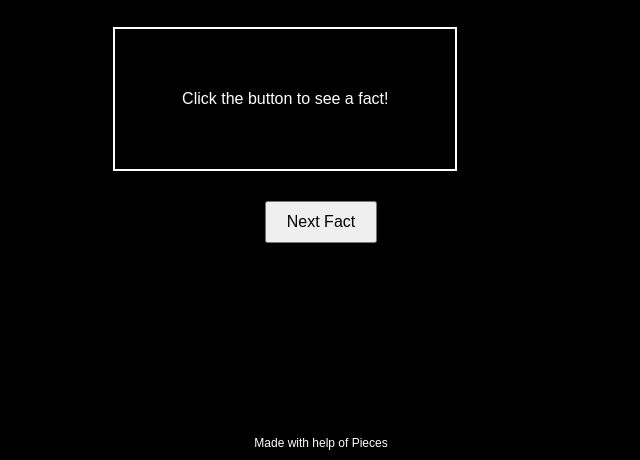
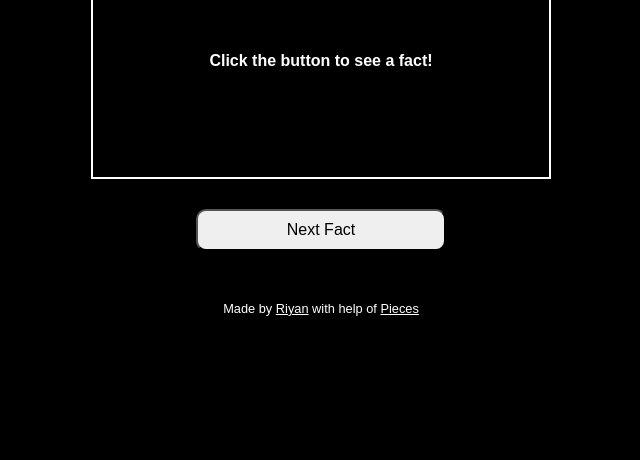
Before and after one commit to Riyan-21/spaceFacts, a plain HTML site: page index.html in a window 1280 px wide. Shown: the part 340-800 px from the top of the page, without its empty margins (319-959 px from the left). Drawn offline with Linux system fonts and the light colour scheme.

Commit message:
index.html

```diff
--- a/index.html
+++ b/index.html
@@ -13,7 +13,7 @@
             flex-direction: column;
             justify-content: center;
             align-items: center;
-            height: 100vh;
+            min-height: 100vh;
             background-color: black;
             color: white;
             transition: background-color 0.3s, color 0.3s;
@@ -21,39 +21,71 @@
 
         .container {
             text-align: center;
+            max-width: 90%;
+            width: 400px;
+            padding: 20px;
+            box-sizing: border-box;
         }
 
         h1 {
             margin-bottom: 20px;
+            font-size: 2em;
         }
 
         button {
             margin: 10px;
             padding: 10px 20px;
-            font-size: 16px;
+            font-size: 1em;
             cursor: pointer;
+            width: 100%;
+            max-width: 200px;
+            border-radius: 10px;
+            transition: transform 0.1s ease; /* Add transition for smooth animation */
+        }
+
+        button:active {
+            transform: scale(0.95); /* Scale down the button when pressed */
         }
 
         .fact-box {
             border: 2px solid white;
             padding: 20px;
             margin: 20px 0;
-            width: 300px;
-            height: 100px;
             display: flex;
+            flex-direction: column;
             justify-content: center;
             align-items: center;
+            min-height: 150px;
+        }
+
+        .fact-heading {
+            font-weight: bold;
+            margin-bottom: 10px;
         }
 
         footer {
-            position: absolute;
-            bottom: 10px;
-            font-size: 12px;
+            margin-top: 20px;
+            font-size: 0.8em;
         }
 
         .day-mode {
             background-color: white;
             color: black;
+        }
+
+        .day-mode a {
+            color: black;
+        }
+
+        @media (min-width: 600px) {
+            .container {
+                max-width: 80%;
+                width: 500px;
+            }
+
+            button {
+                max-width: 250px;
+            }
         }
     </style>
 </head>
@@ -62,12 +94,13 @@
         <h1>Top Ten Facts About Space</h1>
         <button id="toggleTheme">Toggle Day/Night Mode</button>
         <div id="factBox" class="fact-box">
-            <p id="factText">Click the button to see a fact!</p>
+            <div id="factHeading" class="fact-heading">Click the button to see a fact!</div>
+            <p id="factText"></p>
         </div>
         <button id="nextFact">Next Fact</button>
     </div>
     <footer>
-        Made with help of Pieces
+        Made by <a href="https://www.linkedin.com/in/riyan-kundu/" target="_blank" style="color: white;">Riyan</a> with help of <a href="https://pieces.app/" target="_blank" style="color: white;">Pieces</a>
     </footer>
     <script>
         const facts = [
@@ -117,7 +150,8 @@
 
         document.getElementById('nextFact').addEventListener('click', () => {
             const fact = facts[currentFactIndex];
-            document.getElementById('factText').innerHTML = `<strong>${fact.heading}:</strong> ${fact.description}`;
+            document.getElementById('factHeading').innerText = fact.heading;
+            document.getElementById('factText').innerText = fact.description;
             currentFactIndex = (currentFactIndex + 1) % facts.length;
         });
 
```
